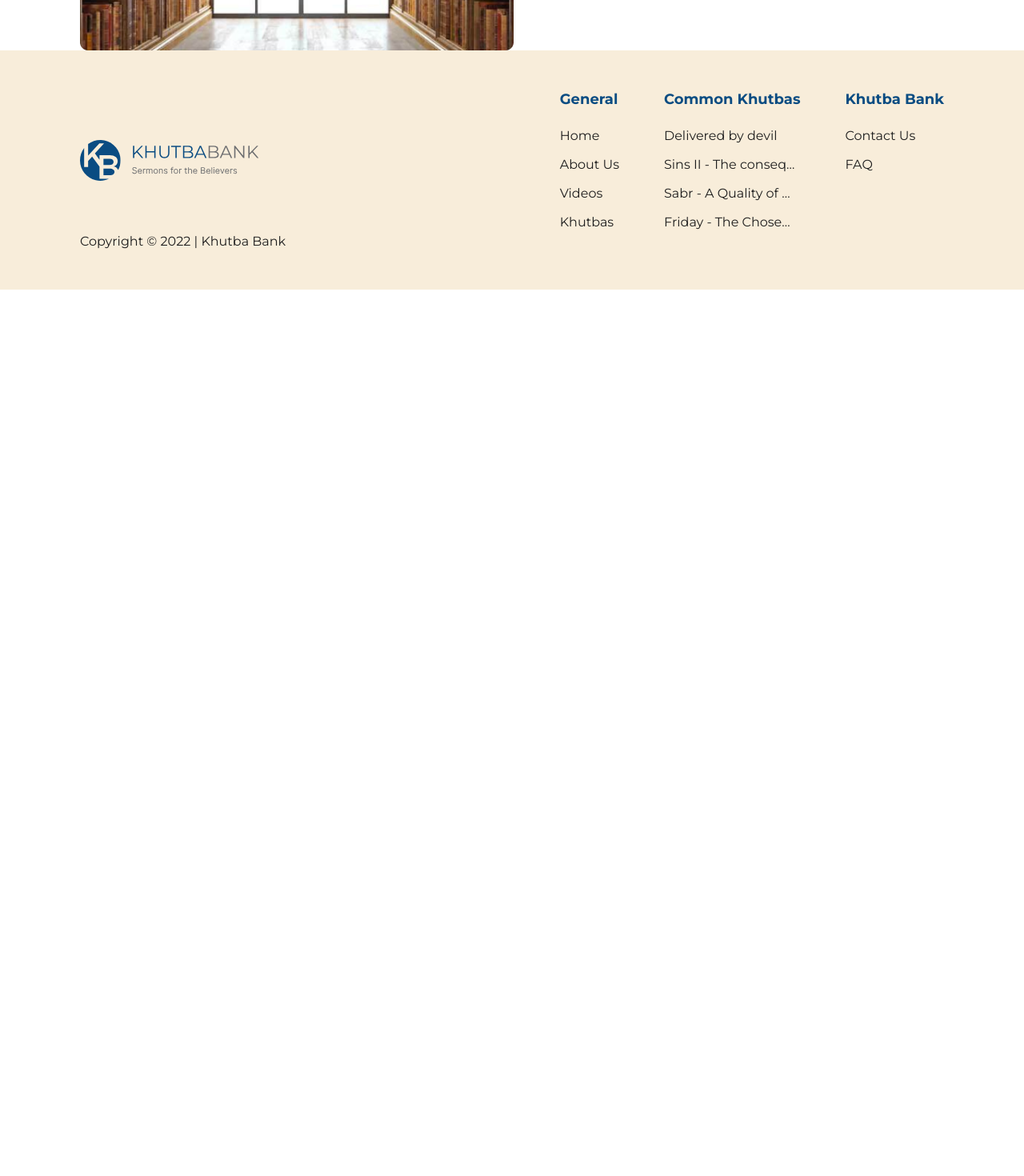
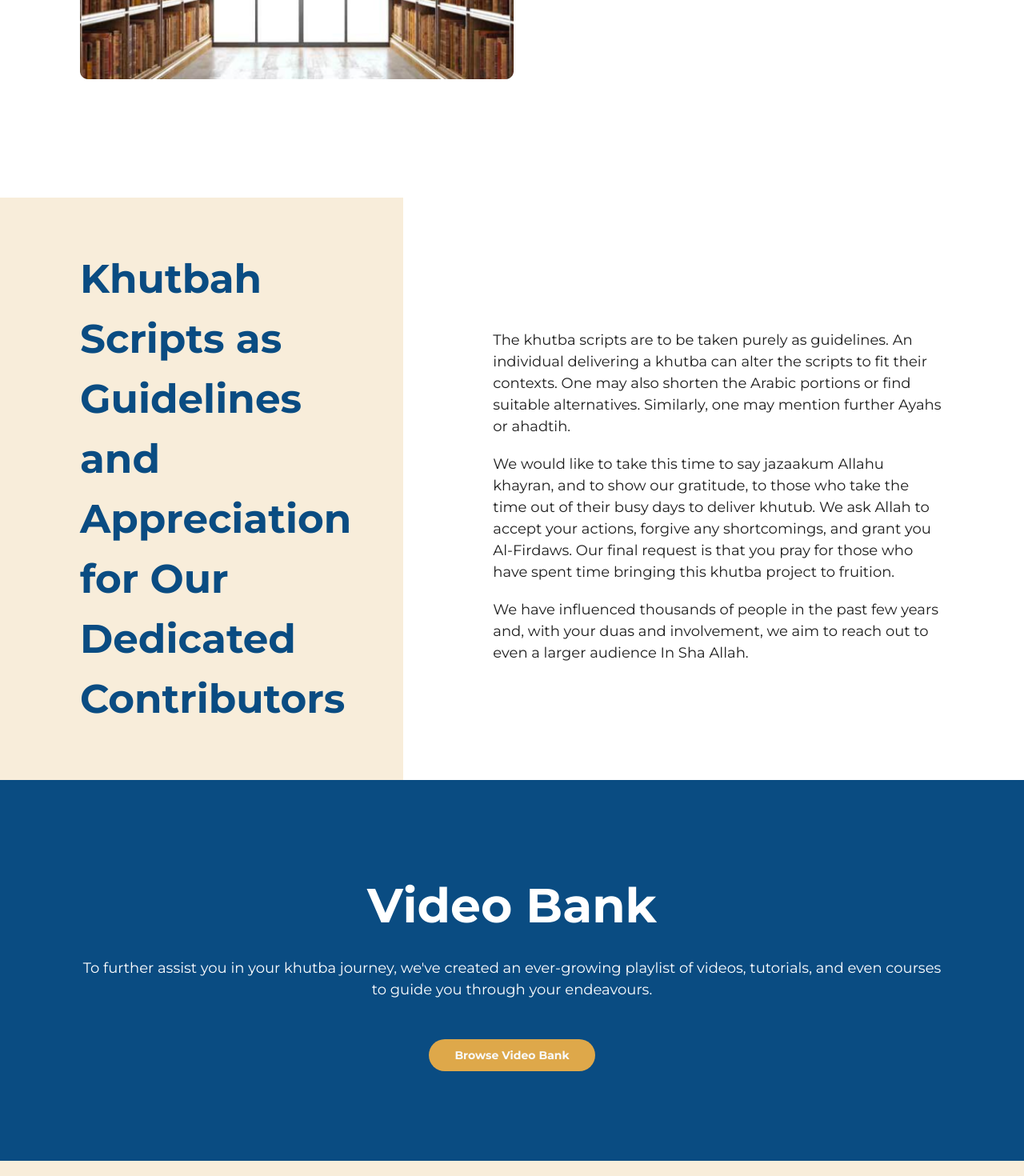
Before and after one commit to Khutbabank/khutbabank-v3, a Next.js app: page /about-us in a window 1280 px wide. Shown: the part 780-2250 px from the top of the page at 80% size. Before the commit the page ends 1142 px from the top, so only its background shows below. Built offline with nearby package versions, Linux system fonts and the light colour scheme.

Commit message:
finshed about us page

```diff
--- a/app/about-us/page.tsx
+++ b/app/about-us/page.tsx
@@ -1,9 +1,13 @@
 import HeroSection from '@/components/AboutUs/HeroSection';
+import Description from '@/components/AboutUs/Description';
+import BrowseVideoBank from '@/components/AboutUs/BrowseVideoBank';
 
 const AboutUs = () => {
 	return (
 		<>
 			<HeroSection />
+			<Description />
+			<BrowseVideoBank />
 		</>
 	);
 };
--- /dev/null
+++ b/components/AboutUs/BrowseVideoBank/index.tsx
@@ -0,0 +1,23 @@
+import { Button } from '@/components/ui/button';
+
+const BrowseVideoBank = () => {
+	return (
+		<>
+			<div className='bg-primary flex flex-col items-center justify-center py-28 px-8 md:px-[100px]'>
+				<h1 className='text-white text-super-heading font-bold text-center'>
+					Video Bank
+				</h1>
+				<p className='text-normal text-white mt-5 text-center'>
+					To further assist you in your khutba journey, we've created an
+					ever-growing playlist of videos, tutorials, and even courses to
+					guide you through your endeavours.
+				</p>
+				<Button className='bg-secondary rounded-full font-bold px-8 mt-12'>
+					Browse Video Bank
+				</Button>
+			</div>
+		</>
+	);
+};
+
+export default BrowseVideoBank;
--- /dev/null
+++ b/components/AboutUs/Description/index.tsx
@@ -0,0 +1,41 @@
+const Description = () => {
+	return (
+		<>
+			<div className='flex flex-col md:flex-row md:justify-between md:items-center md:gap-20 md:pt-28 pt-12'>
+				<div className='flex items-center justify-center bg-background px-8 md:pl-[100px] py-16'>
+					<h1 className='font-bold text-primary text-heading'>
+						Khutbah Scripts as Guidelines and Appreciation for Our
+						Dedicated Contributors
+					</h1>
+				</div>
+
+				<div className='flex flex-col px-8 md:pr-[100px]'>
+					<p className='text-black text-normal mt-5'>
+						The khutba scripts are to be taken purely as guidelines. An
+						individual delivering a khutba can alter the scripts to fit
+						their contexts. One may also shorten the Arabic portions or
+						find suitable alternatives. Similarly, one may mention further
+						Ayahs or ahadtih.
+					</p>
+
+					<p className='text-black text-normal mt-5'>
+						We would like to take this time to say jazaakum Allahu
+						khayran, and to show our gratitude, to those who take the time
+						out of their busy days to deliver khutub. We ask Allah to
+						accept your actions, forgive any shortcomings, and grant you
+						Al-Firdaws. Our final request is that you pray for those who
+						have spent time bringing this khutba project to fruition.
+					</p>
+
+					<p className='text-black text-normal mt-5'>
+						We have influenced thousands of people in the past few years
+						and, with your duas and involvement, we aim to reach out to
+						even a larger audience In Sha Allah.
+					</p>
+				</div>
+			</div>
+		</>
+	);
+};
+
+export default Description;
--- a/components/AboutUs/HeroSection/index.tsx
+++ b/components/AboutUs/HeroSection/index.tsx
@@ -3,11 +3,11 @@ import Image from 'next/image';
 const HeroSection = () => {
 	return (
 		<>
-			<div className='flex md:justify-between md:items-center md:gap-20 px-8 md:px-[100px]'>
+			<div className='flex md:justify-between md:items-center md:gap-20 px-8 md:px-[100px] py-9'>
 				<Image
 					className='rounded-lg hidden md:block'
 					src='/hero/books.png'
-					width={542}
+					width={2042}
 					height={707}
 					alt='books'
 				/>
```
